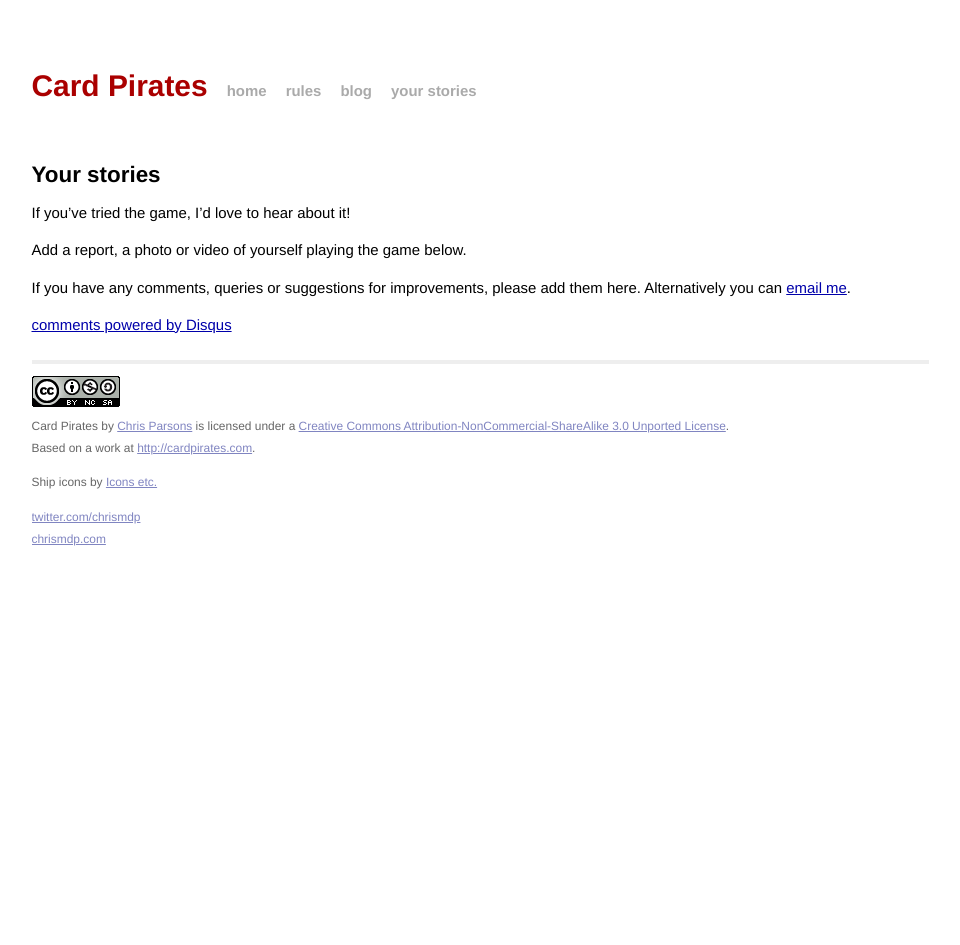
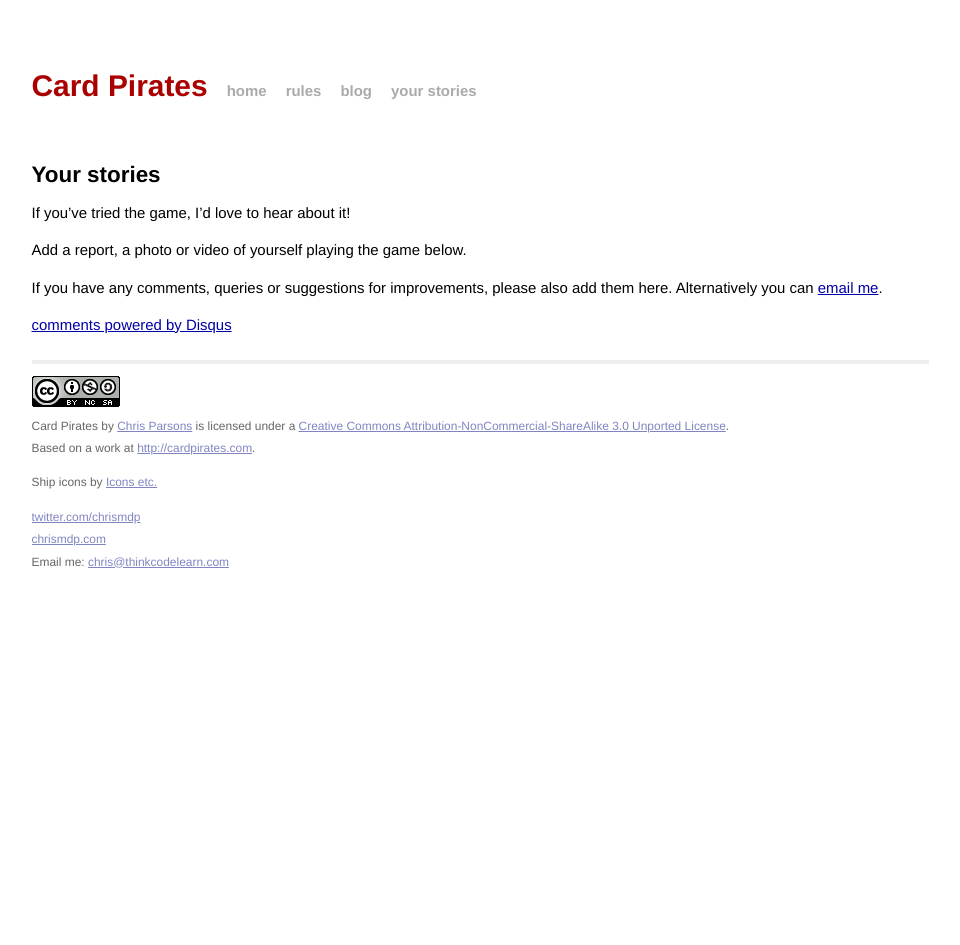
Before and after one commit to chrismdp/cardpirates, a Jekyll site: the page built from stories/index.md, in a window 1280 px wide. Shown: the whole page, without its empty margins (160-1120 px from the left). Built offline with Jekyll 4.4.1, drawn with Linux system fonts in a browser that asks for light colours; comment, search, counter and statistics services are not loaded.

```diff
--- a/_layouts/default.html
+++ b/_layouts/default.html
@@ -55,6 +55,7 @@
                 <p>
                   <a href="http://twitter.com/chrismdp/">twitter.com/chrismdp</a><br />
                   <a href="http://chrismdp.com/">chrismdp.com</a><br />
+                  Email me: <a href="mailto:chris@thinkcodelearn.com">chris@thinkcodelearn.com</a>
                 </p>
               </div>
             </div>
--- a/stories/index.md
+++ b/stories/index.md
@@ -11,7 +11,7 @@
 
 Add a report, a photo or video of yourself playing the game below.
 
-If you have any comments, queries or suggestions for improvements, please add them here. Alternatively you can <a href='mailto:chris@thinkcodelearn.com'>email me</a>.
+If you have any comments, queries or suggestions for improvements, please also add them here. Alternatively you can <a href='mailto:chris@thinkcodelearn.com'>email me</a>.
 
 <div id="disqus_thread" style='margin-right: 200px'></div>
 <script type="text/javascript">
```
Also changed, not shown: rules/index.md (+2 -2 lines).
